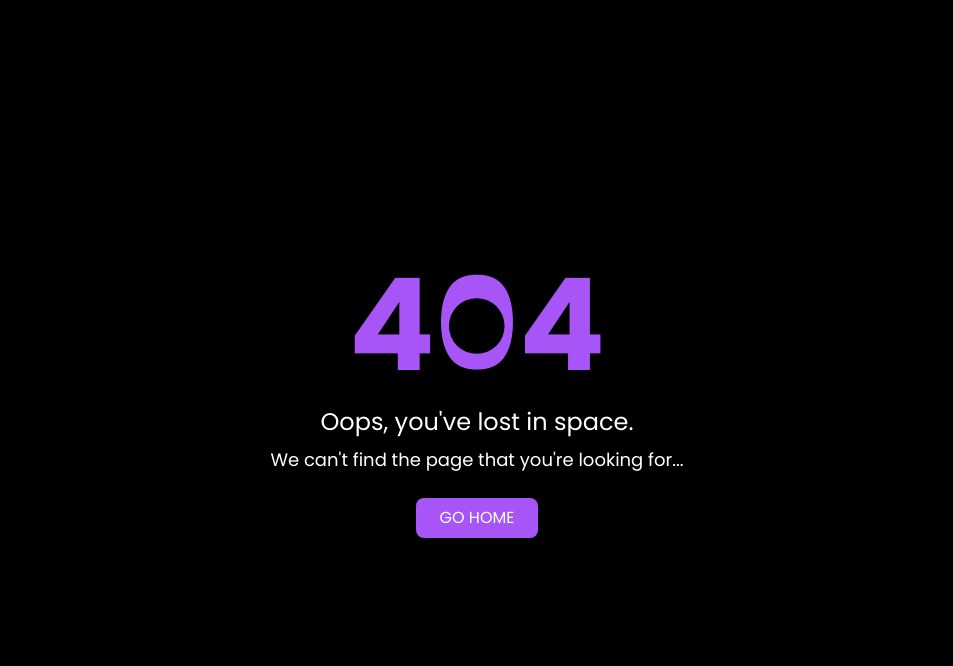
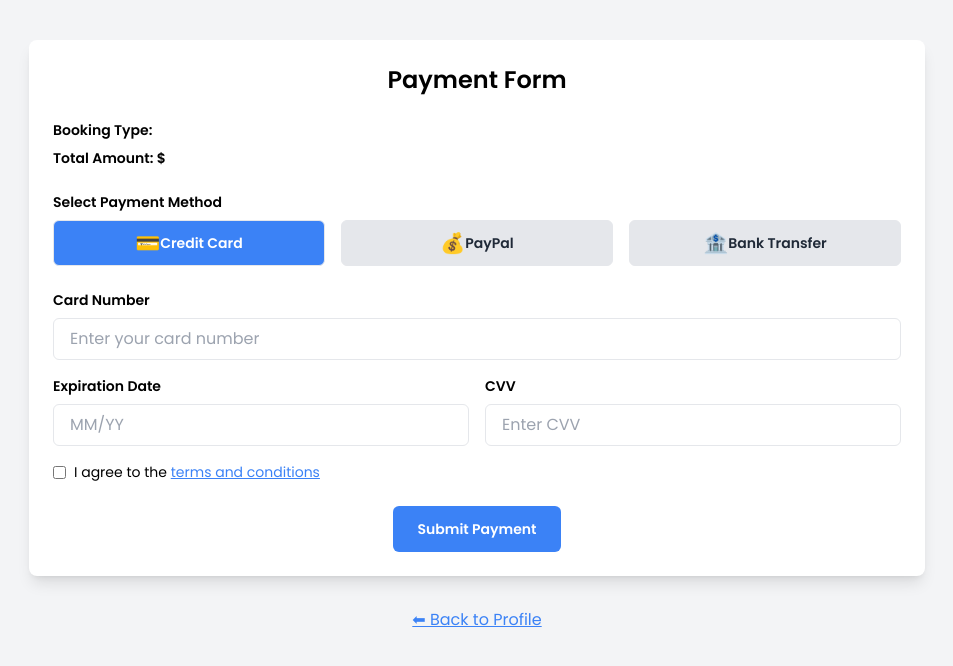
Before and after one commit to truketlema/gdg_capistone_rrtravelwebsite, a React (Vite) app in the folder rebel-rover/: page /payment_form in a window 1280 px wide. Shown: the top 666 px of the page, without its empty margins (163-1116 px from the left). Built offline with nearby package versions, Linux system fonts and the light colour scheme.

Commit message:
added payment form

```diff
--- a/rebel-rover/src/App.tsx
+++ b/rebel-rover/src/App.tsx
@@ -9,7 +9,7 @@ import { Packages } from "./Pages/Packages";
 import "./App.css";
 import { Signup } from "./Pages/SignUp";
 import { Login } from "./Pages/login";
-
+import { PaymentForm } from "./Pages/PaymentForm";
 function App() {
   return (
     <div className="App">
@@ -23,6 +23,7 @@ function App() {
         <Route path="/SignUp" Component={Signup}></Route>
         <Route path="/login" Component={Login}></Route>
         <Route path="/profile" Component={Profile}></Route>
+        <Route path="payment_form" Component={PaymentForm}></Route>
         <Route path="*" Component={NotFound} />
       </Routes>
     </div>
--- /dev/null
+++ b/rebel-rover/src/Pages/PaymentForm.tsx
@@ -0,0 +1,195 @@
+import { Link, useLocation } from "react-router-dom";
+import { useState } from "react";
+
+interface PaymentMethod {
+  id: string;
+  name: string;
+  icon: string;
+}
+
+export const PaymentForm = () => {
+  // Use useLocation to access the passed state
+  const location = useLocation();
+  const { price, bookingType } = location.state || {}; // Destructure price and bookingType from state
+
+  const [selectedPaymentMethod, setSelectedPaymentMethod] =
+    useState<string>("credit-card");
+  const [cardNumber, setCardNumber] = useState<string>("");
+  const [expirationDate, setExpirationDate] = useState<string>("");
+  const [cvv, setCvv] = useState<string>("");
+  const [paypalEmail, setPaypalEmail] = useState<string>("");
+  const [bankAccount, setBankAccount] = useState<string>("");
+  const [agreeToTerms, setAgreeToTerms] = useState<boolean>(false);
+
+  const paymentMethods: PaymentMethod[] = [
+    { id: "credit-card", name: "Credit Card", icon: "💳" },
+    { id: "paypal", name: "PayPal", icon: "💰" },
+    { id: "bank-transfer", name: "Bank Transfer", icon: "🏦" },
+  ];
+
+  const handleSubmit = (e: React.FormEvent) => {
+    e.preventDefault();
+
+    if (!agreeToTerms) {
+      alert("You must agree to the payment terms.");
+      return;
+    }
+
+    // Handle form submission here
+    alert("Payment method details submitted successfully!");
+  };
+
+  return (
+    <div className="bg-gray-100 min-h-screen py-10 px-4 md:px-10">
+      <div className="max-w-4xl mx-auto bg-white shadow-lg rounded-lg p-6">
+        <h2 className="text-2xl font-semibold mb-6 text-center">
+          Payment Form
+        </h2>
+
+        <form onSubmit={handleSubmit}>
+          {/* Booking Details */}
+
+          <div className="mb-6">
+            <label className="block text-sm font-semibold mb-2">
+              Booking Type: {bookingType} {/* Display booking type */}
+            </label>
+            <label className="block text-sm font-semibold mb-2">
+              Total Amount: ${price} {/* Display total amount */}
+            </label>
+          </div>
+
+          {/* Payment Method Selector */}
+          <div className="mb-6">
+            <label className="block text-sm font-semibold mb-2">
+              Select Payment Method
+            </label>
+            <div className="space-x-4 flex">
+              {paymentMethods.map((method) => (
+                <button
+                  type="button"
+                  key={method.id}
+                  className={`w-1/3 py-2 text-[14px] rounded-md text-center border ${
+                    selectedPaymentMethod === method.id
+                      ? "bg-blue-500 text-white"
+                      : "bg-gray-200 text-gray-800"
+                  }`}
+                  onClick={() => setSelectedPaymentMethod(method.id)}
+                >
+                  <div className="text-xl">{method.icon}</div>
+                  <div>{method.name}</div>
+                </button>
+              ))}
+            </div>
+          </div>
+
+          {/* Conditional Form Fields */}
+          {selectedPaymentMethod === "credit-card" && (
+            <div>
+              <div className="mb-4">
+                <label className="block text-sm font-semibold mb-2">
+                  Card Number
+                </label>
+                <input
+                  type="text"
+                  value={cardNumber}
+                  onChange={(e) => setCardNumber(e.target.value)}
+                  placeholder="Enter your card number"
+                  className="w-full border px-4 py-2 rounded-md"
+                />
+              </div>
+
+              <div className="mb-4 flex space-x-4">
+                <div className="w-1/2">
+                  <label className="block text-sm font-semibold mb-2">
+                    Expiration Date
+                  </label>
+                  <input
+                    type="text"
+                    value={expirationDate}
+                    onChange={(e) => setExpirationDate(e.target.value)}
+                    placeholder="MM/YY"
+                    className="w-full border px-4 py-2 rounded-md"
+                  />
+                </div>
+                <div className="w-1/2">
+                  <label className="block text-sm font-semibold mb-2">
+                    CVV
+                  </label>
+                  <input
+                    type="text"
+                    value={cvv}
+                    onChange={(e) => setCvv(e.target.value)}
+                    placeholder="Enter CVV"
+                    className="w-full border px-4 py-2 rounded-md"
+                  />
+                </div>
+              </div>
+            </div>
+          )}
+
+          {selectedPaymentMethod === "paypal" && (
+            <div className="mb-4">
+              <label className="block text-sm font-semibold mb-2">
+                PayPal Email
+              </label>
+              <input
+                type="email"
+                value={paypalEmail}
+                onChange={(e) => setPaypalEmail(e.target.value)}
+                placeholder="Enter your PayPal email"
+                className="w-full border px-4 py-2 rounded-md"
+              />
+            </div>
+          )}
+
+          {selectedPaymentMethod === "bank-transfer" && (
+            <div className="mb-4">
+              <label className="block text-sm font-semibold mb-2">
+                Bank Account Number
+              </label>
+              <input
+                type="text"
+                value={bankAccount}
+                onChange={(e) => setBankAccount(e.target.value)}
+                placeholder="Enter your bank account number"
+                className="w-full border px-4 py-2 rounded-md"
+              />
+            </div>
+          )}
+
+          {/* Terms and Conditions */}
+          <div className="mb-6 flex items-center">
+            <input
+              type="checkbox"
+              checked={agreeToTerms}
+              onChange={() => setAgreeToTerms(!agreeToTerms)}
+              className="mr-2"
+            />
+            <label className="text-sm">
+              I agree to the{" "}
+              <a href="#" className="text-blue-500 underline">
+                terms and conditions
+              </a>
+            </label>
+          </div>
+
+          <div className="mt-6 text-center">
+            <button
+              type="submit"
+              className="bg-blue-500 text-white py-4 px-6 rounded-md w-full sm:w-auto text-[14px]"
+            >
+              Submit Payment
+            </button>
+          </div>
+        </form>
+      </div>
+
+      <Link
+        to={{ pathname: "/profile" }} // Correctly pass the state if needed
+        className="text-blue-500 underline block mt-8 text-center"
+      >
+        ⬅ Back to Profile
+      </Link>
+    </div>
+  );
+};
--- a/rebel-rover/src/Pages/Profile.tsx
+++ b/rebel-rover/src/Pages/Profile.tsx
@@ -2,6 +2,7 @@ import React, { useEffect, useState } from "react";
 import { useNavigate, Link } from "react-router-dom";
 import travelimage from "../assets/travel-image.jpg";
 import image from "../assets/package-image.png";
+
 interface User {
   email: string;
   password: string;
@@ -128,6 +129,21 @@ export const Profile = () => {
           >
             Delete
           </button>
+        )}
+        {booking.status === "Pending" && (
+          <Link
+            to="/payment_form"
+            state={{
+              price: booking.price,
+              bookingType: booking.status,
+              country: booking.country,
+              destination: booking.destinationName,
+            }}
+          >
+            <button className="absolute bottom-2 right-2 bg-green-500 text-white text-xs px-2 py-2 rounded">
+              Pay and Confirm
+            </button>
+          </Link>
         )}
       </div>
     </div>
```
